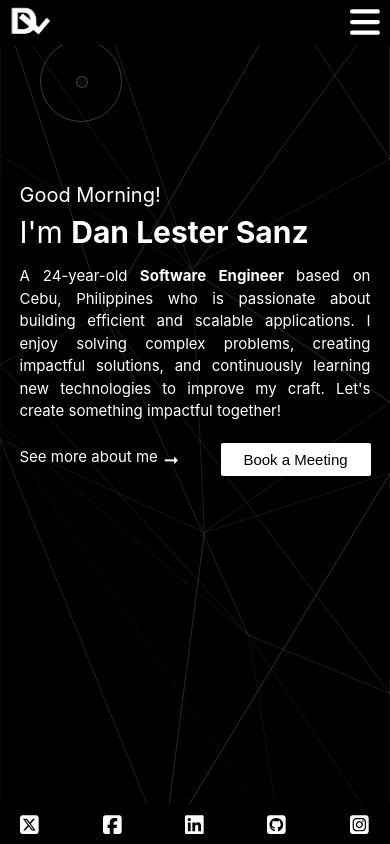
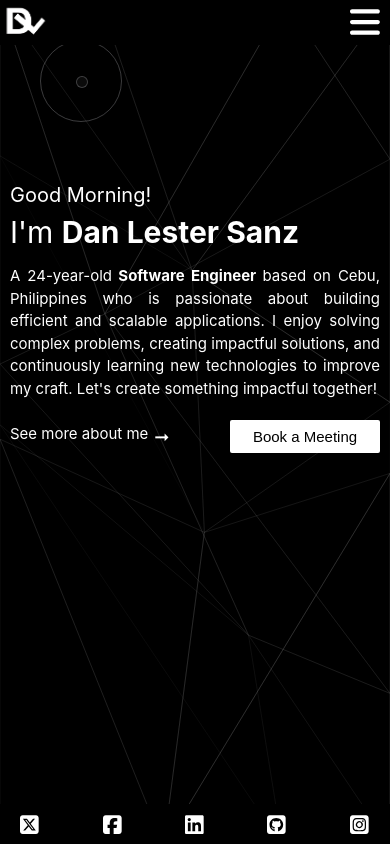
Before and after one commit to dan2xsanz/my-portfolio, a React (Vite) app: page / in a window 390 px wide. Built offline with nearby package versions, Linux system fonts and the light colour scheme.

Commit message:
fix max width

```diff
--- a/src/components/about/about-style.css
+++ b/src/components/about/about-style.css
@@ -100,8 +100,8 @@
 
 @media (max-width: 1000px) {
   .about-container-style {
-    padding-left: 30px;
-    padding-right: 30px;
+    padding-left: 10px;
+    padding-right: 10px;
   }
   .details-style {
     margin-top: -10px;
--- a/src/components/contact/contact-style.css
+++ b/src/components/contact/contact-style.css
@@ -89,8 +89,8 @@
 
 @media (max-width: 1000px) {
   .contact-container-style {
-    padding-left: 30px;
-    padding-right: 30px;
+    padding-left: 10px;
+    padding-right: 10px;
   }
 }
 
--- a/src/components/experience/experience-style.css
+++ b/src/components/experience/experience-style.css
@@ -78,7 +78,7 @@
 
 @media (max-width: 1000px) {
   .experience-container-style {
-    padding-left: 30px;
-    padding-right: 30px;
+    padding-left: 10px;
+    padding-right: 10px;
   }
 }
--- a/src/components/header/header-style.css
+++ b/src/components/header/header-style.css
@@ -59,6 +59,7 @@
   .header-logo {
     height: 60px;
     width: 60px;
+    margin-left: -5px;
   }
   .header-close {
     height: 25px;
--- a/src/components/introduction/introduction-style.css
+++ b/src/components/introduction/introduction-style.css
@@ -23,11 +23,11 @@
 
 @media (max-width: 1000px) {
   .introduction-container-style {
-    padding-left: 0px;
-    padding-right: 0px;
+    padding-left: 10px;
+    padding-right: 10px;
   }
   .introduction-detail-style {
-    width: 90%;
+    width: 100%;
   }
 }
 
--- a/src/components/projects/projects.css
+++ b/src/components/projects/projects.css
@@ -39,7 +39,7 @@
 
 @media (max-width: 1000px) {
   .projects-container-style {
-    padding-left: 30px;
-    padding-right: 30px;
+    padding-left: 10px;
+    padding-right: 10px;
   }
 }
```
